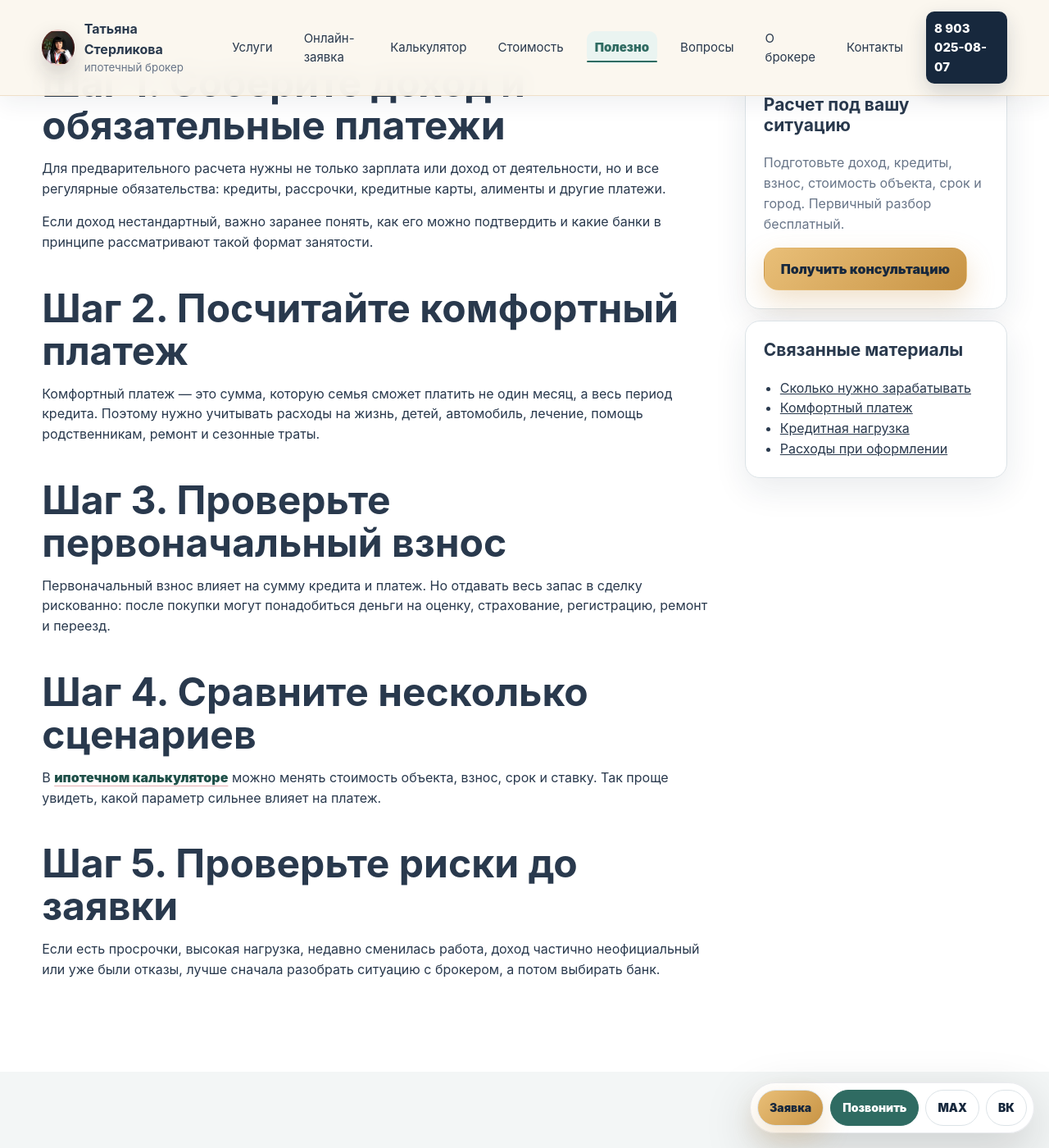
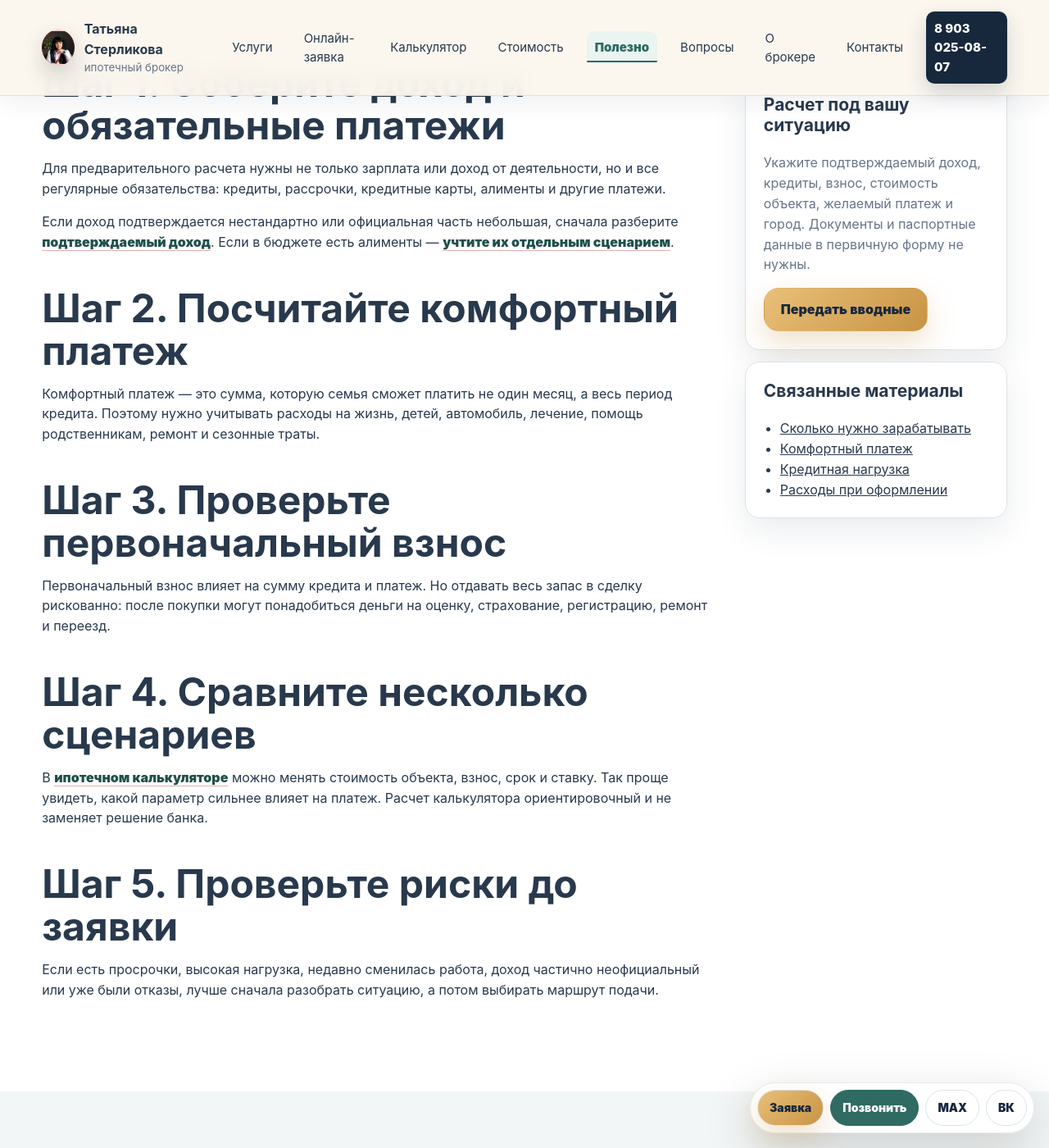
Before and after one commit to deputat36/broker, a Jekyll site: the page built from polezno/kak-rasschitat-ipoteku-po-dohodu.md, in a window 1280 px wide and 1400 px high, scrolled down 1494 px. Shown: the whole window at 82% size. Built offline with Jekyll 4.4.1, drawn with Linux system fonts in a browser that asks for light colours; some of the changed text lies outside the part shown.

Commit message:
Добавить маршрут расчета ипотеки по доходу (#85)
Добавить измеримый handoff из расчета по доходу, укрепить связи с подтверждаемым доходом и алиментами и сохранить privacy-safe первичную форму.

```diff
--- a/polezno/kak-rasschitat-ipoteku-po-dohodu.md
+++ b/polezno/kak-rasschitat-ipoteku-po-dohodu.md
@@ -14,7 +14,7 @@
   <p class="lead">Расчет по доходу нужен, чтобы понять ориентировочный платеж и не идти в банк наугад. Это не одобрение: финальное решение принимает банк после проверки заемщика, документов и объекта.</p>
   <div class="hero-actions">
     <a class="btn btn-primary" href="{{ '/kalkulyator-ipoteki/' | relative_url }}">Открыть калькулятор</a>
-    <a class="btn btn-secondary" href="tel:+79030250807">Позвонить Татьяне</a>
+    <a class="btn btn-secondary" href="{{ '/online-zayavka/' | relative_url }}?source={{ page.url | url_encode }}&amp;scenario={{ 'Первичная консультация и подбор ипотеки' | url_encode }}&amp;placement=income_calc_hero">Разобрать вводные</a>
   </div>
 </section>
 
@@ -36,7 +36,7 @@
   <article class="content-main">
     <h2>Шаг 1. Соберите доход и обязательные платежи</h2>
     <p>Для предварительного расчета нужны не только зарплата или доход от деятельности, но и все регулярные обязательства: кредиты, рассрочки, кредитные карты, алименты и другие платежи.</p>
-    <p>Если доход нестандартный, важно заранее понять, как его можно подтвердить и какие банки в принципе рассматривают такой формат занятости.</p>
+    <p>Если доход подтверждается нестандартно или официальная часть небольшая, сначала разберите <a class="text-link" href="{{ '/polezno/ipoteka-s-malenkoy-oficialnoy-zarplatoy/' | relative_url }}">подтверждаемый доход</a>. Если в бюджете есть алименты — <a class="text-link" href="{{ '/polezno/ipoteka-s-alimentami/' | relative_url }}">учтите их отдельным сценарием</a>.</p>
 
     <h2>Шаг 2. Посчитайте комфортный платеж</h2>
     <p>Комфортный платеж — это сумма, которую семья сможет платить не один месяц, а весь период кредита. Поэтому нужно учитывать расходы на жизнь, детей, автомобиль, лечение, помощь родственникам, ремонт и сезонные траты.</p>
@@ -45,17 +45,17 @@
     <p>Первоначальный взнос влияет на сумму кредита и платеж. Но отдавать весь запас в сделку рискованно: после покупки могут понадобиться деньги на оценку, страхование, регистрацию, ремонт и переезд.</p>
 
     <h2>Шаг 4. Сравните несколько сценариев</h2>
-    <p>В <a class="text-link" href="{{ '/kalkulyator-ipoteki/' | relative_url }}">ипотечном калькуляторе</a> можно менять стоимость объекта, взнос, срок и ставку. Так проще увидеть, какой параметр сильнее влияет на платеж.</p>
+    <p>В <a class="text-link" href="{{ '/kalkulyator-ipoteki/' | relative_url }}">ипотечном калькуляторе</a> можно менять стоимость объекта, взнос, срок и ставку. Так проще увидеть, какой параметр сильнее влияет на платеж. Расчет калькулятора ориентировочный и не заменяет решение банка.</p>
 
     <h2>Шаг 5. Проверьте риски до заявки</h2>
-    <p>Если есть просрочки, высокая нагрузка, недавно сменилась работа, доход частично неофициальный или уже были отказы, лучше сначала разобрать ситуацию с брокером, а потом выбирать банк.</p>
+    <p>Если есть просрочки, высокая нагрузка, недавно сменилась работа, доход частично неофициальный или уже были отказы, лучше сначала разобрать ситуацию, а потом выбирать маршрут подачи.</p>
   </article>
 
   <aside class="sidebar">
     <div class="seo-panel">
       <h3>Расчет под вашу ситуацию</h3>
-      <p>Подготовьте доход, кредиты, взнос, стоимость объекта, срок и город. Первичный разбор бесплатный.</p>
-      <a class="btn btn-primary" href="{{ '/konsultaciya/' | relative_url }}">Получить консультацию</a>
+      <p>Укажите подтверждаемый доход, кредиты, взнос, стоимость объекта, желаемый платеж и город. Документы и паспортные данные в первичную форму не нужны.</p>
+      <a class="btn btn-primary" href="{{ '/online-zayavka/' | relative_url }}?source={{ page.url | url_encode }}&amp;scenario={{ 'Первичная консультация и подбор ипотеки' | url_encode }}&amp;placement=income_calc_sidebar">Передать вводные</a>
     </div>
     <div class="seo-panel">
       <h3>Связанные материалы</h3>
@@ -86,11 +86,11 @@
   <div>
     <p class="eyebrow">Нужен расчет без лишних заявок?</p>
     <h2>Сначала проверьте доход, платеж и нагрузку</h2>
-    <p>Позвоните или напишите Татьяне: доход, кредиты, взнос, стоимость жилья, срок и были ли заявки в банки.</p>
+    <p>Передайте доход, кредиты, взнос, стоимость жилья и желаемый платеж. Это поможет подготовить исходные варианты до обращения в банк.</p>
   </div>
   <div class="cta-actions">
-    <a class="btn btn-primary" href="tel:+79030250807">8 903 025-08-07</a>
-    <button class="btn btn-secondary" type="button" data-copy-phone>MAX</button>
+    <a class="btn btn-primary" href="{{ '/online-zayavka/' | relative_url }}?source={{ page.url | url_encode }}&amp;scenario={{ 'Первичная консультация и подбор ипотеки' | url_encode }}&amp;placement=income_calc_final">Разобрать расчет</a>
+    <a class="btn btn-secondary" href="tel:+79030250807">Позвонить</a>
     <a class="btn btn-secondary" href="https://vk.com/tatyanasterlikova" rel="noopener">ВК</a>
   </div>
 </section>
```
